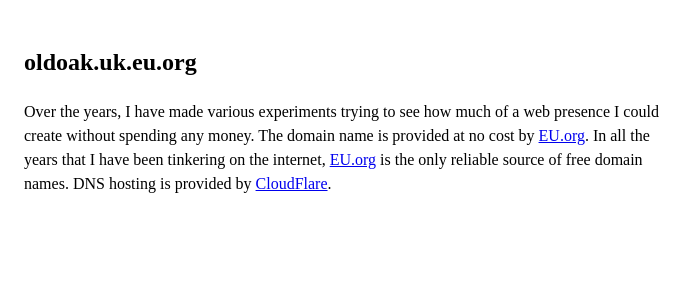
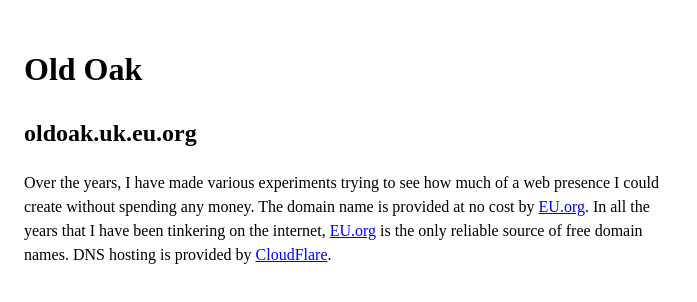
Before and after one commit to oldfolio/oldoak, a plain HTML site: page index.html in a window 1280 px wide. Shown: the whole page, without its empty margins (0-697 px from the left). Drawn offline with Linux system fonts and the light colour scheme.

Commit message:
Update index.html

```diff
--- a/index.html
+++ b/index.html
@@ -7,6 +7,7 @@
 <title>Old Oak</title>
 </head>
 <body>
+<h1>Old Oak</h1>
 <h2>oldoak.uk.eu.org</h2>
 <p>Over the years, I have made various experiments trying to see how much of a web presence I could create without spending any money. The domain name is provided at no cost by <a href="https://nic.eu.org/" rel="nofollow" target="_blank">EU.org</a>. In all the years that I have been tinkering on the internet, <a href="https://nic.eu.org/" rel="nofollow" target="_blank">EU.org</a> is the only reliable source of free domain names. DNS hosting is provided by <a href="https://www.cloudflare.com/" rel="nofollow" target="_blank">CloudFlare</a>.</p>
 </body>
```
